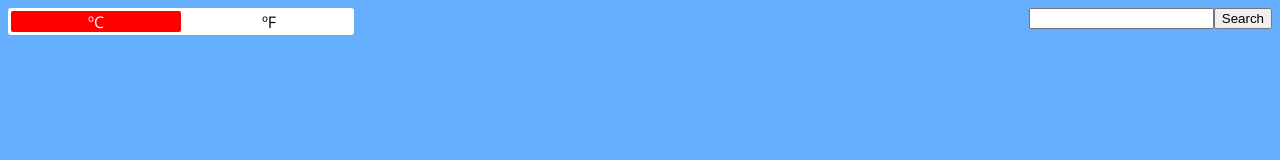
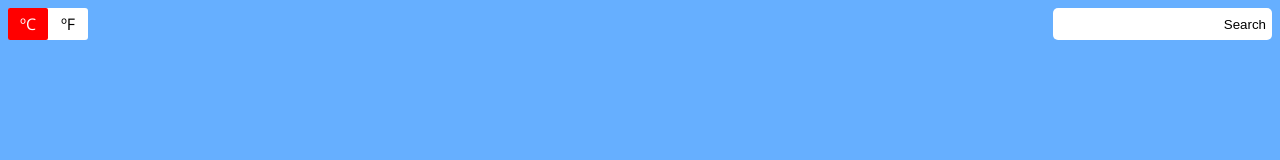
Before and after one commit to holmeskone/weatherApp, a website built with webpack: page src/template.html in a window 1280 px wide. Built offline with nearby package versions, Linux system fonts and the light colour scheme.

Commit message:
Add full page effect and change input and search button style

```diff
--- a/src/style.css
+++ b/src/style.css
@@ -1,14 +1,15 @@
+html,
 body {
   background-color: #66afff;
   font-family: "Open Sans", serif;
   display: grid;
   color: white;
   font-weight: 300;
-  height: 100%;
+  height: 100vh;
 }
 
 .page-container {
-  height: 100vh;
+  height: 100%;
   width: 100vw;
 }
 
@@ -42,6 +43,7 @@ h4 {
 #search-bar-section {
   display: grid;
   grid-template-columns: 1fr 1fr;
+  height: 4vh;
 }
 
 #search-bar {
@@ -52,7 +54,7 @@ h4 {
 /* Checkbox */
 
 .custom-checkbox {
-  width: 340px;
+  width: 10vh;
   height: 100%;
 }
 
@@ -73,15 +75,14 @@ h4 {
   background-color: white;
   color: black;
   transition: all 0.5s ease;
-  padding: 3px;
   border-radius: 3px;
 }
 
 .custom-checkbox input#status + label > .status-switch:before,
 .custom-checkbox input#status + label > .status-switch:after {
   border-radius: 2px;
-  height: calc(100% - 6px);
-  width: calc(50% - 3px);
+  height: 100%;
+  width: 50%;
   display: flex;
   align-items: center;
   position: absolute;
@@ -92,13 +93,12 @@ h4 {
 .custom-checkbox input#status + label > .status-switch:before {
   background-color: red;
   color: white;
-  left: 3px;
   z-index: 10;
   content: attr(data-unchecked);
 }
 
 .custom-checkbox input#status + label > .status-switch:after {
-  right: 0;
+  right: 0px;
   content: attr(data-checked);
 }
 
@@ -115,6 +115,19 @@ h4 {
   color: white;
   left: 50%;
   content: attr(data-checked);
+}
+
+/* Design Search Button */
+input#city {
+  border: 0px;
+  border-radius: 5px 0px 0px 5px;
+  font-family: "Open Sans", serif;
+  font-size: 0.8em;
+}
+#search {
+  background-color: white;
+  border: 0px;
+  border-radius: 0px 5px 5px 0px;
 }
 
 /* Design Weather Section */
@@ -254,7 +267,7 @@ h4 {
   display: flex;
   justify-content: center;
   align-items: center;
-  height: 20vh;
+  height: fit-content;
 }
 
 #container {
```
